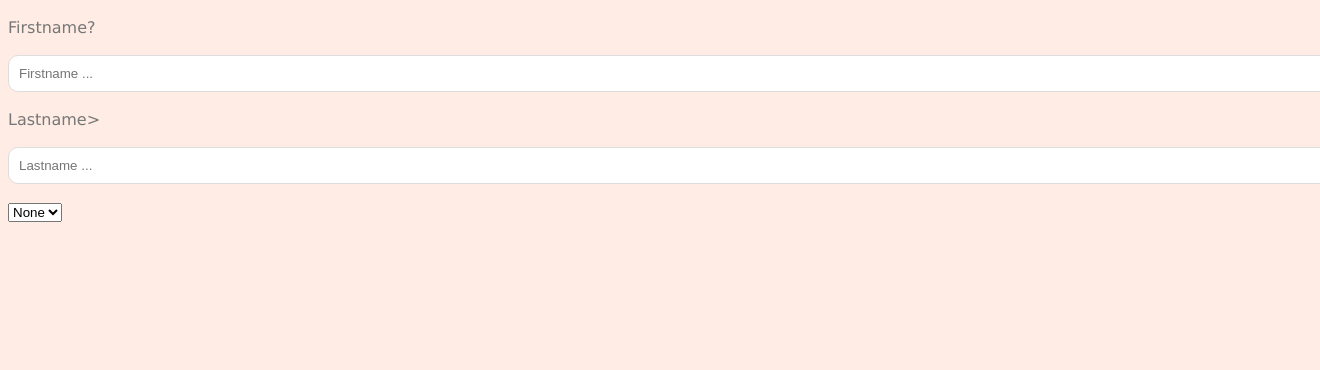
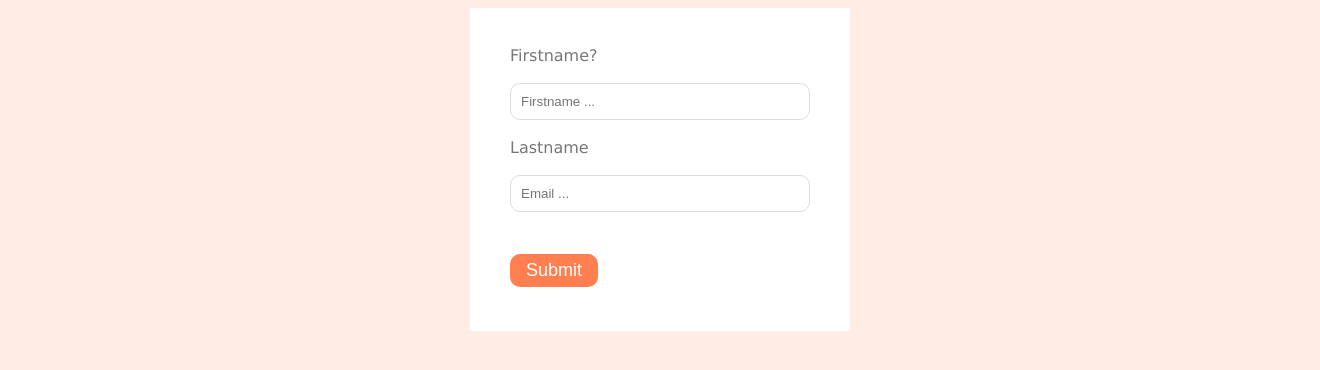
Before and after one commit to piechowiaq/validation-class-oop, a PHP site: page / in a window 1320 px wide; the page is wider, and only the part inside the window is pictured. Shown: the top 370 px of that part. Run offline with PHP 8.4, Linux system fonts and the light colour scheme.

Commit message:
another way of validation

```diff
--- /dev/null
+++ b/Validator.php
@@ -0,0 +1,17 @@
+<?php
+
+class Validator
+{
+    public static function string($value, $min = 1, $max = INF): bool
+    {
+        $value = trim($value);
+
+        return strlen($value) >= $min && strlen($value) <= $max;
+    }
+
+    public static function email($value)
+    {
+        return filter_var($value, FILTER_VALIDATE_EMAIL);
+    }
+
+}
--- a/includes/formhandler.php
+++ /dev/null
@@ -1 +0,0 @@
-<?php
--- a/index.php
+++ b/index.php
@@ -1,12 +1,24 @@
 <?php
-    require('UserValidator.php');
 
-    if(isset($_POST['submit'])){
+require 'Validator.php';
 
-        $validation = new UserValidator($_POST);
-        $errors = $validation->validateForm();
+    if($_SERVER['REQUEST_METHOD'] == 'POST'){
 
-        // Save data to database
+        $errors = [];
+
+        if (! Validator::string($_POST['firstname'], 1, 255)){
+            $errors['firstname'] = "Firstname not more th 255 characters is required";
+        }
+
+
+        if (! Validator::email($_POST['email']) ){
+            $errors['email'] = "Valid email is required";
+        }
+
+        if(empty($errors)){
+            echo "Data have been submitted";
+        }
+
 
 
     }
@@ -28,19 +40,20 @@
 </head>
 <body>
    <main>
-       <form action="includes/formhandler.php">
+       <form action="<?= $_SERVER['PHP_SELF'] ?>" method="post">
            <label for="firstname">Firstname?</label>
-           <input type="text" id="firstname" name="firstname" placeholder="Firstname ...">
+           <input type="text" id="firstname" name="firstname" placeholder="Firstname ..." value="<?= $_POST['firstname'] ?? ''?>">
+           <?php if (isset($errors['firstname'])) : ?>
+                <p><?= $errors['firstname']?></p>
+           <?php endif;?>
 
-           <label for="lastname">Lastname></label>
-           <input type="text" id="lastname" name="lastname" placeholder="Lastname ...">
+           <label for="email">Lastname</label>
+           <input type="text" id="email" name="email" placeholder="Email ..." value="<?= $_POST['email'] ?? ''?>">
+           <?php if (isset($errors['email'])) : ?>
+               <p><?= $errors['email']?></p>
+           <?php endif;?>
 
-           <label for="favouritepet"></label>
-           <select name="favouritepet" id="favouritepet">
-               <option value="none">None</option>
-               <option value="dog">Dog</option>
-               <option value="cat">Cat</option>
-           </select>
+           <button type="submit">Submit</button>
        </form>
    </main>
 </body>
--- a/styles.css
+++ b/styles.css
@@ -3,7 +3,7 @@ body {
     font-family: Verdana;
 }
 
-.new-user {
+form {
     background: #fff;
     padding: 20px 40px;
     max-width: 300px;
@@ -23,15 +23,15 @@ label {
     color: #777;
 }
 
-input[type='text'],
-input[type='email'] {
+input, select {
     border: 1px solid #ddd;
     padding: 10px;
     border-radius: 10px;
     width: 100%;
+    box-sizing: border-box;
 }
 
-input[type='submit'] {
+button {
     margin: 24px auto;
     font-size: 18px;
     background: coral;
```
Also changed, not shown: UserValidator.php (deleted, +0 -61 lines).
